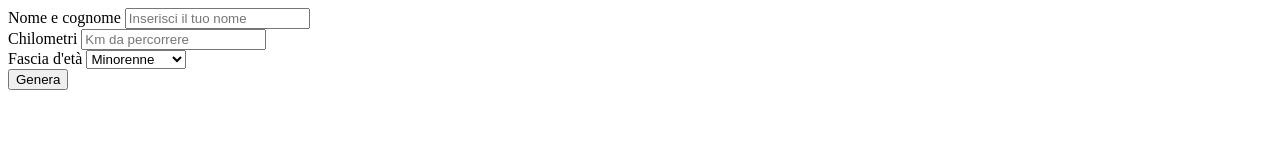
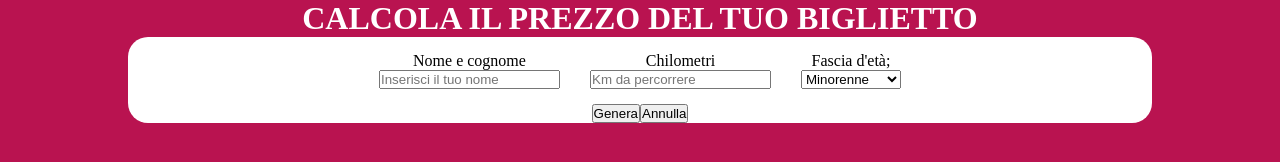
Before and after one commit to Bisconti03/js-biglietto-treno-form, a plain HTML site: page index.html in a window 1280 px wide. Drawn offline with Linux system fonts and the light colour scheme.

Commit message:
implementazione elementi di layout

```diff
--- a/css/style.css
+++ b/css/style.css
@@ -0,0 +1,43 @@
+* {
+    margin: 0;
+    padding: 0;
+    box-sizing: border-box;
+}
+
+
+body {
+    background-color:#B91350;
+}
+
+
+
+
+
+
+.main-div h1 {
+    color: white;
+    text-align: center;
+}
+
+.container {
+    width: 80%;
+    margin: 0 auto;
+    background-color: white;
+    border-radius: 20px;
+}
+
+
+.row {
+    display: flex;
+    flex-direction: row;
+    justify-content: center;
+  }
+
+  .col {
+    display: flex;
+    flex-direction: column;
+
+    align-items: center;
+
+    padding: 15px;
+  }
--- a/index.html
+++ b/index.html
@@ -9,19 +9,25 @@
     <link rel="stylesheet" href="css/style.css">
 </head>
 <body>
+    <div class="main-div">
+        <h1>CALCOLA IL PREZZO DEL TUO BIGLIETTO</h1>
 
-    <div>
-        <label for="nome-utente">Nome e cognome</label>
+        <div class="container">
+            <div class="row ">
+
+
+                <div class="col ">
+                    <label for="nome-utente" class="d-block">Nome e cognome</label>
                     <input id="nome-utente" type="text"  placeholder="Inserisci il tuo nome">
                 </div>
 
-    <div>
+                <div class="col">
                     <label for="km">Chilometri</label>
                     <input id="km" type="number"  placeholder="Km da percorrere">
                 </div>
 
-    <div>
-      <label for="fascia-eta">Fascia d'et&agrave;</label>
+                <div class="col">
+                <label for="fascia-eta">Fascia d'età;</label>
                 <select id="fascia-eta" >
                     <option value="minorenne">Minorenne</option>
                     <option value="maggiorenne">Maggiorenne</option>
@@ -29,10 +35,19 @@
                 </select>
                 </div>
 
-    <div>
+            </div>
+
+            <div class="row">
+
                     <button id="genera" >Genera</button>
+                    <button id="annulla" >Annulla</button>
+
 
             </div>
+
+        </div>
+    </div>
+
 
     <script src="js/script.js"></script>
 </body>
```
Lines whose indentation alone changed are shown as unchanged.
